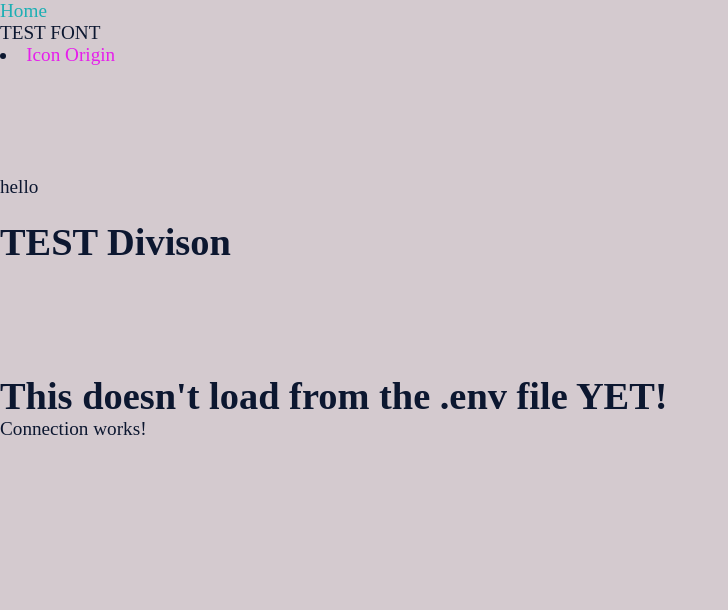
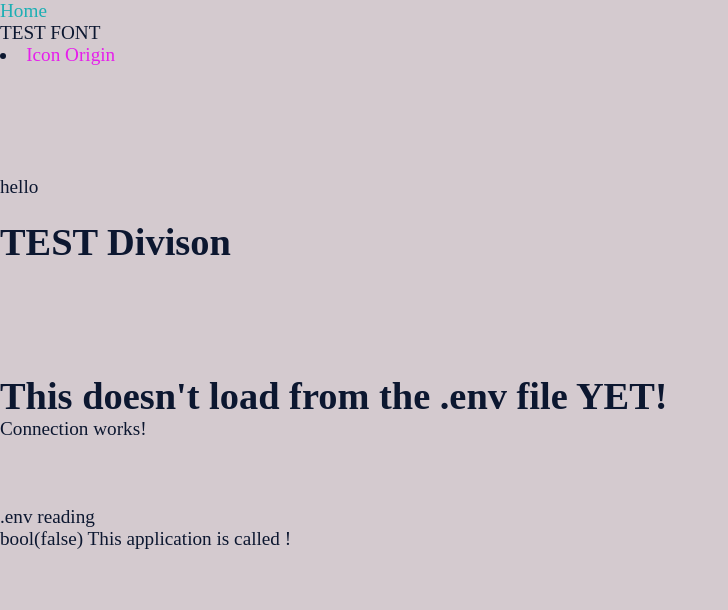
Before and after one commit to LauraLovesRaccoons/Delfin, a PHP site: page / in a window 1280 px wide. Shown: the top 610 px of the page, without its empty margins (0-728 px from the left). Run offline with PHP 8.4, Linux system fonts and the light colour scheme; data that the repository does not hold is empty.

Commit message:
index.php .env failure

```diff
--- a/php/src/index.php
+++ b/php/src/index.php
@@ -66,7 +66,14 @@ if($db){
 
 
 <!--  -->
+<br /><br /><br /><br />
+<p>.env reading</p>
 
-
+<?php
+var_dump(getenv('APP_NAME'));
+echo 'This application is called ' .$_ENV["APP_NAME"] . '!';
+?>
+<br />
+<br />
 
 <!--  -->
```
